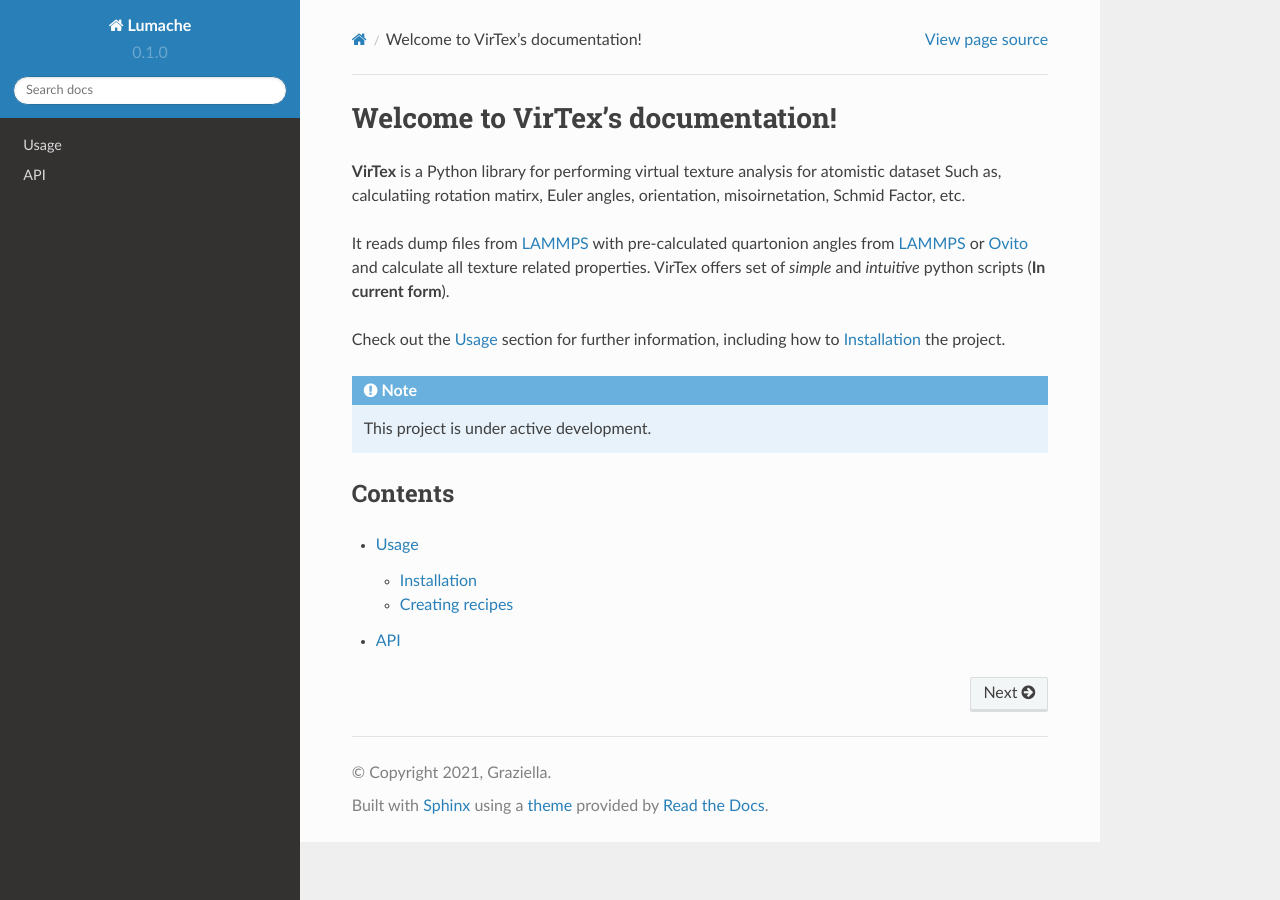
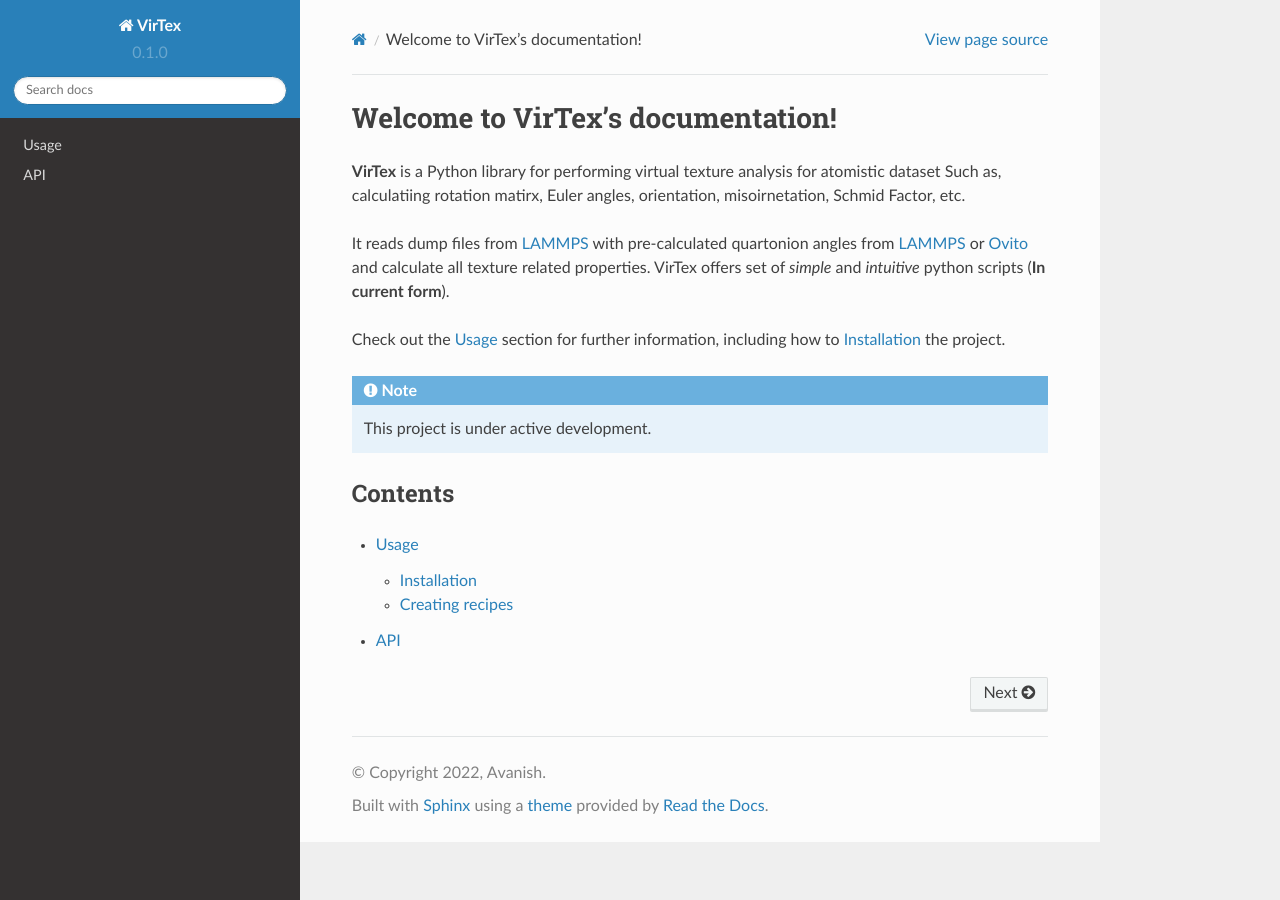
Before and after one commit to mavanish/VirTex, a Sphinx documentation site: the page built from docs/source/index.rst, in a window 1280 px wide. Built offline with Sphinx 7.4.7 and the Read the Docs theme 2.0.0, drawn with Linux system fonts in a browser that asks for light colours.

Commit message:
Update conf.py

```diff
--- a/docs/source/conf.py
+++ b/docs/source/conf.py
@@ -2,9 +2,9 @@
 
 # -- Project information
 
-project = 'Lumache'
-copyright = '2021, Graziella'
-author = 'Graziella'
+project = 'VirTex'
+copyright = '2022, Avanish'
+author = 'Avanish'
 
 release = '0.1'
 version = '0.1.0'
```
